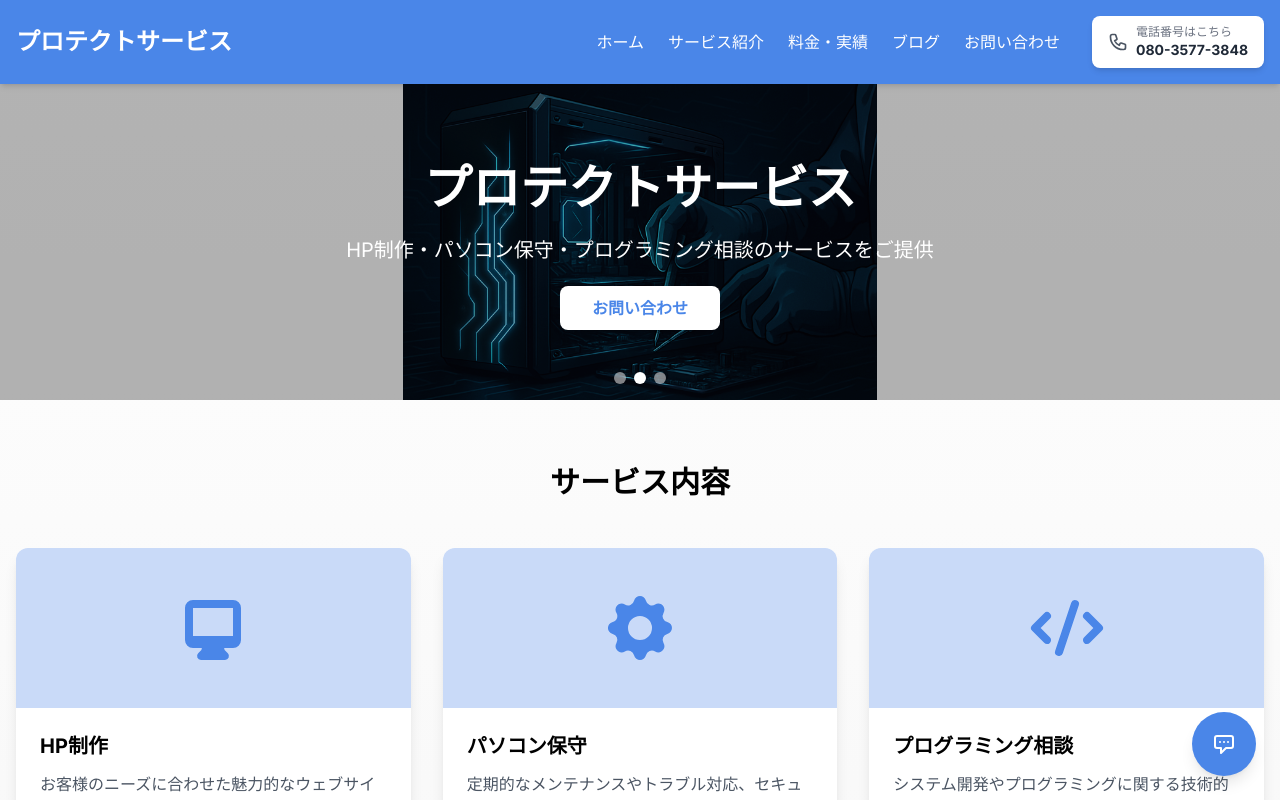
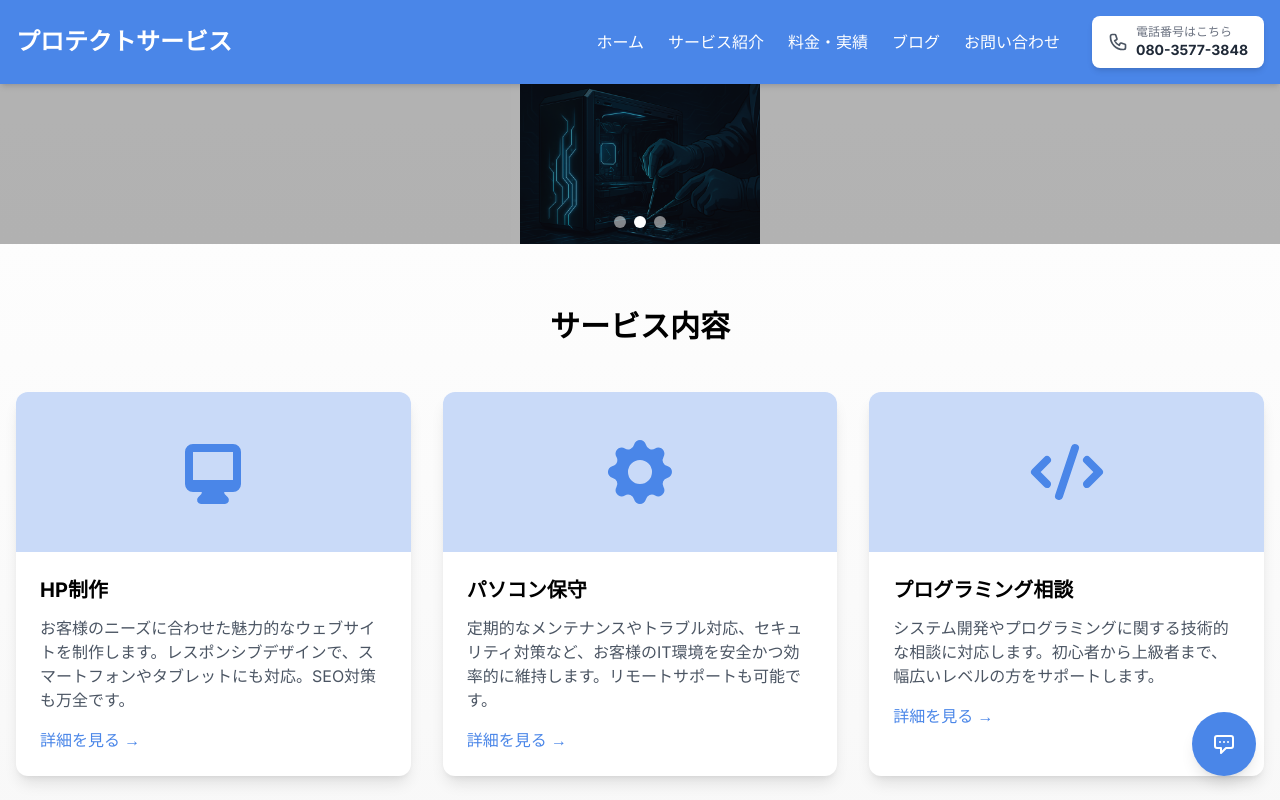
Before and after one commit to tsubo2025/pro_hp_chat, a Next.js app in the folder customer_AI/: page /protect-service in a window 1280 px wide. Shown: the top 800 px of the page. Built offline with nearby package versions, Linux system fonts and the light colour scheme.

Commit message:
Remove text and contact button from protect-service hero section

```diff
--- a/customer_AI/src/app/protect-service/page.tsx
+++ b/customer_AI/src/app/protect-service/page.tsx
@@ -24,13 +24,7 @@ export default function ProtectServiceHome() {
                             type="protect"
                         />
                     </div>
-                    <div className="container mx-auto px-4 text-center relative z-10">
-                        <h1 className="text-4xl md:text-5xl font-bold mb-6">プロテクトサービス</h1>
-                        <p className="text-xl mb-8">HP制作・パソコン保守・プログラミング相談のサービスをご提供</p>
-                        <Link href="/protect-service/contact" className="bg-white text-protect-primary px-8 py-3 rounded-lg font-semibold hover:bg-gray-100 transition-colors">
-                            お問い合わせ
-                        </Link>
-                    </div>
+
                 </section>
 
                 {/* サービス紹介セクション */}
```
